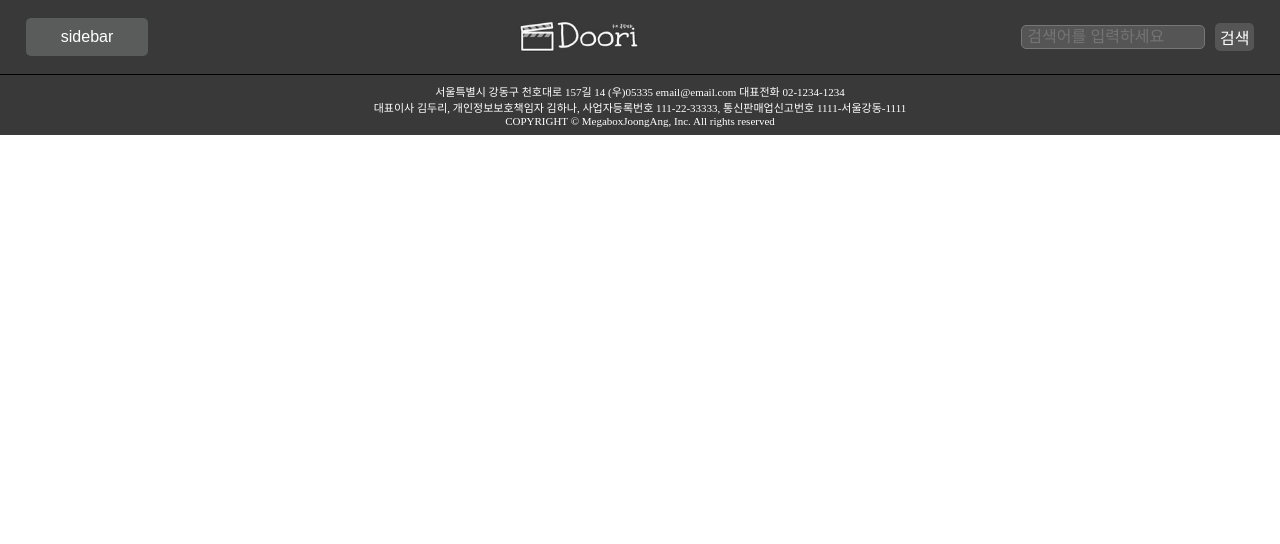
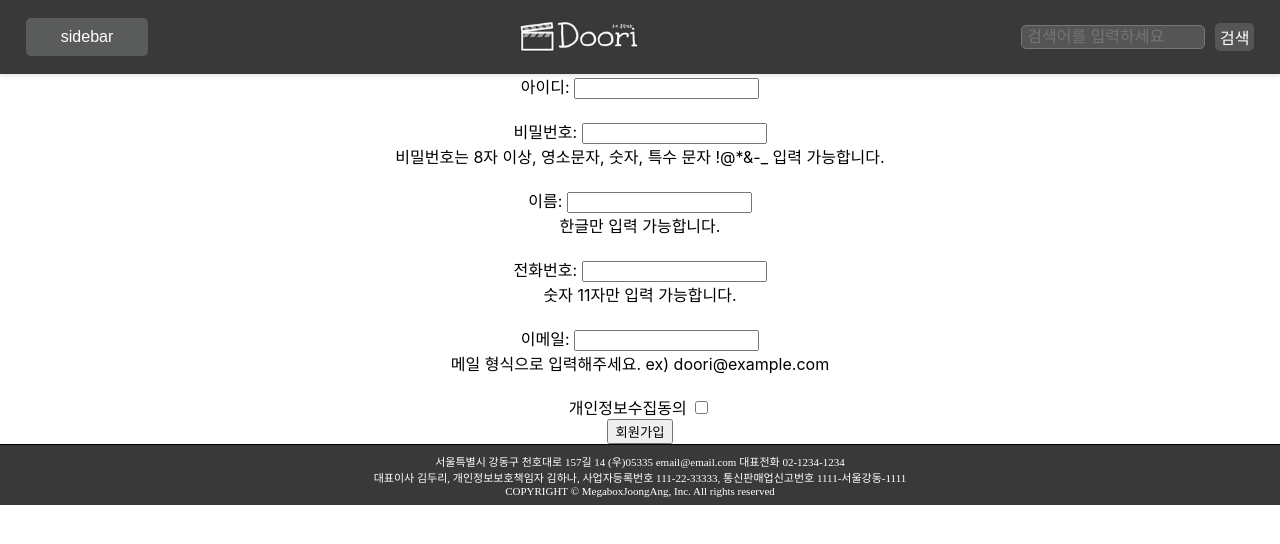
Before and after one commit to haeunE/Doori, a React (Create React App) app: page /signup in a window 1280 px wide. Shown: the top 544 px of the page. Built offline with nearby package versions, Linux system fonts and the light colour scheme.

Commit message:
signup 프론트, 유효성검사

```diff
--- a/src/App.js
+++ b/src/App.js
@@ -1,8 +1,9 @@
-import logo from './logo.svg';
+import React  from 'react';
 import './App.css';
 import { Route, Routes } from 'react-router-dom';
 import Header from './components/main/Header';
 import Footer from './components/main/Footer';
+import Signup from './pages/Signup';
 
 function App() {
   return (
@@ -10,6 +11,7 @@ function App() {
       <Header />
       <Routes>
         <Route path='/'/>
+        <Route path='/signup' element={<Signup />}/>
       </Routes>
       <Footer/>
     </div>
--- /dev/null
+++ b/src/components/css/Signup.css
@@ -0,0 +1,21 @@
+.Signup{
+    font-family: "source-han-serif-korean", serif;
+    text-align: left;
+
+}
+
+.Signup.div{
+    margin-left: 20px;
+}
+
+.Signup.input{
+    gap: 10px;
+    display: grid;
+    width: 200px;
+    /* align-items: center; */
+}
+
+button{
+    height: 30px;
+    width: 100px;
+}
--- a/src/pages/Signup.js
+++ b/src/pages/Signup.js
@@ -0,0 +1,247 @@
+import { useEffect, useState } from "react";
+
+function Signup() {
+    const [username, setUsername] = useState('');
+    const [password, setPassword] = useState('');
+    const [name, setName] = useState('');
+    const [tel, setTel] = useState('');
+    const [email, setEmail] = useState('');
+
+    const [usernameError, setUsernameError] = useState('');
+    const [passwordError, setPasswordError] = useState('');
+    const [nameError, setNameError] = useState('');
+    const [telError, setTelError] = useState('');
+    const [emailError, setEmailError] = useState('');
+
+    const [agree, setAgree] = useState(false);
+
+
+    // 아이디 (중복 사용불가)
+    const usernameCheckHandler = async (username) => {
+        if (username === '') {
+            setUsernameError('아이디를 입력해주세요.');
+            return false;
+        }
+        const responseData = await usernameDuplicateCheck(username);
+        if (responseData) {
+            setUsernameError('이미 사용 중인 아이디입니다.');
+            return true;
+        } else {
+            setUsernameError('사용 가능한 아이디입니다.');
+            return false;
+        }
+    }
+
+    // 아이디 중복 체크 (서버에 요청)
+    const usernameDuplicateCheck = async (username) => {
+        try {
+            const response = await fetch('/api/check-username', {
+                method: 'POST',
+                headers: {
+                    'Content-Type': 'application/json',
+                },
+                body: JSON.stringify({ username }),
+            });
+
+            const data = await response.json();
+            return data.isAvailable;
+        } catch (error) {
+            console.error('아이디 중복 확인 실패:', error);
+            return false;
+        }
+    }
+    // 비밀번호
+    const passwordCheckHandler = (password) => {
+        const passwordRegex = /^[a-z\d!@*&-_]{8,}$/;
+
+        if (!passwordRegex.test(password)) {
+            setPasswordError('비밀번호는 8자 이상, 영소문자, 숫자, 특수 문자 !@*&-_ 입력 가능합니다.');
+            return false;
+        } else {
+            setPasswordError('');
+            return true;
+        }
+    }
+
+    useEffect(() => {
+        passwordCheckHandler(password)
+    }, [password])
+
+
+    // 성함
+    const nameCheckHandler = (name) => {
+        const nameRegex = /^[가-힣]+$/;
+
+        if (!nameRegex.test(name)) {
+            setNameError('한글만 입력 가능합니다.');
+            return false;
+        } else {
+            setNameError('');
+            return true;
+        }
+    }
+
+    useEffect(() => {
+        nameCheckHandler(name)
+    }, [name])
+
+
+
+    // 전화번호
+    const telCheckHandler = (tel) => {
+        const telRegex = /^\d{11}$/;
+        if (!telRegex.test(tel)) {
+            setTelError('숫자 11자만 입력 가능합니다.');
+            return false;
+        } else {
+            setTelError('');
+            return true;
+        }
+    }
+
+    useEffect(() => {
+        telCheckHandler(tel)
+    }, [tel])
+
+
+    // 이메일(메일 형식)
+    const emailCheckHandler = (email) => {
+        const emailRegex = /^[a-zA-Z0-9._%+-]+@[a-zA-Z0-9.-]+\.[a-zA-Z]{2,}$/;
+        if (!emailRegex.test(email)) {
+            setEmailError('메일 형식으로 입력해주세요. ex) doori@example.com');
+            return false;
+        } else {
+            setEmailError('');
+            return true;
+        }
+    }
+
+    useEffect(() => {
+        emailCheckHandler(email)
+    }, [email])
+
+    //회원가입 요청을 서버에 전송
+    const signupHandler = async (e) => {
+        e.preventDefault();
+
+        const usernameCheckResult = await usernameCheckHandler(username);
+        if (usernameCheckResult) return;
+
+        const passwordCheckResult = passwordCheckHandler(password);
+        if (!passwordCheckResult) return;
+
+        const isFormValid = [
+            usernameError,
+            passwordError,
+            nameError,
+            telError,
+            emailError
+        ].every((error) => error === '');
+
+        console.log(isFormValid);
+
+        if (!isFormValid) {
+            alert('회원 가입 정보를 확인해주세요.');
+            return;
+        }
+
+        if (!agree) {
+            alert('개인정보 수집에 동의해주세요.');
+            return;
+        }
+
+        try {
+            const responseData = await fetch('/api/signup', {
+                method: 'POST',
+                headers: {
+                    'Content-Type': 'application/json',
+                },
+                body: JSON.stringify({ username, password, name, tel, email }),
+            });
+
+            const data = await responseData.json();
+            if (data.success) {
+                alert('회원가입이 정상 처리되었습니다!');
+            } else {
+                alert('회원가입에 실패했습니다. 다시 시도해주세요.');
+            }
+        } catch (error) {
+            alert('회원가입에 실패했습니다. 다시 시도해주세요.');
+            console.error(error);
+        }
+    }
+
+    return (
+        <div className="Signup" id="Signup">
+            <form onSubmit={signupHandler}>
+                <div className="inputContainer" id="inputContainer">
+                    <label>
+                        아이디: <input
+                            type="username"
+                            value={username}
+                            onChange={(e) => {
+                                setUsername(e.target.value);
+                                usernameCheckHandler(e.target.value);
+                            }} />
+                    </label>
+                    <div>{usernameError}</div>
+                    <br />
+
+                    <label>
+                        비밀번호: <input
+                            type="password"
+                            value={password}
+                            onChange={(e) => {
+                                setPassword(e.target.value);
+                                passwordCheckHandler(e.target.value);
+                            }} />
+                    </label>
+                    <div>{passwordError}</div><br />
+
+                    <label>
+                        이름: <input
+                            type="name"
+                            value={name}
+                            onChange={(e) => {
+                                setName(e.target.value);
+                                nameCheckHandler(e.target.value);
+                            }} />
+                    </label>
+                    <div>{nameError}</div><br />
+
+                    <label>
+                        전화번호: <input
+                            type="tel"
+                            value={tel}
+                            onChange={(e) => {
+                                setTel(e.target.value);
+                                telCheckHandler(e.target.value);
+                            }} />
+                    </label>
+                    <div>{telError}</div><br />
+
+                    <label>
+                        이메일: <input
+                            type="email"
+                            value={email}
+                            onChange={(e) => {
+                                setEmail(e.target.value);
+                                emailCheckHandler(e.target.value);
+                            }} />
+                    </label>
+                    <div>{emailError}</div><br />
+                </div>
+
+                <label>
+                    개인정보수집동의 <input type="checkbox" checked={agree} onChange={(e) => setAgree(e.target.checked)} />
+                </label>
+
+                <div>
+                    <button type="submit" className="btn-join" id="btn-join">회원가입</button>
+                </div>
+            </form>
+        </div>
+    )
+}
+
+export default Signup;
```
